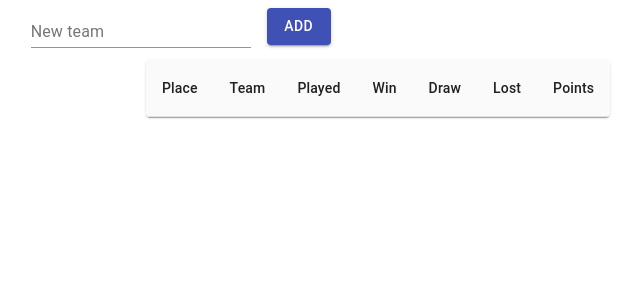
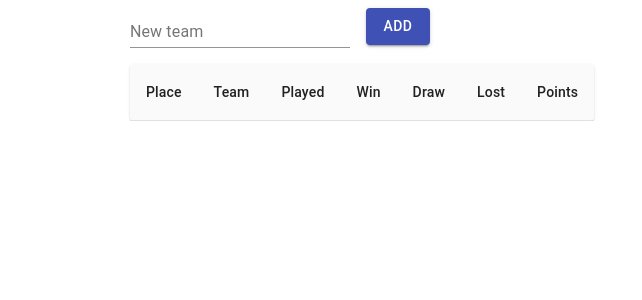
Before and after one commit to mateusas96/tglab-task, a React (Create React App) app: page / in a window 1280 px wide. Shown: the top 300 px of the page, without its empty margins (246-888 px from the left). Built offline with nearby package versions, Linux system fonts and the light colour scheme.

Commit message:
more refactoring

```diff
--- a/src/App.css
+++ b/src/App.css
@@ -6,10 +6,12 @@
 	min-width: 10rem;
 	max-width: 40rem;
 	max-height: 30rem;
+	margin-top: 1rem;
 }
 
 .teamPlaysTableContainer {
 	min-width: 10rem;
 	max-width: 30rem;
 	max-height: 30rem;
+	margin-top: 4rem;
 }
--- a/src/App.js
+++ b/src/App.js
@@ -1,14 +1,27 @@
-import { Button, Grid, TextField } from '@material-ui/core';
+import { Button, Grid, makeStyles, TextField } from '@material-ui/core';
 import React, { useCallback, useState } from 'react';
 import './App.css';
 import { getLocalStorage, setLocalStorage } from './components/LocalStorage';
 import TeamPlaysTable from './components/TeamPlaysTable';
 import TeamsTable from './components/TeamsTable';
 
+const useStyles = makeStyles(() => ({
+	button: {
+		marginLeft: '1rem',
+		marginTop: '0.5rem',
+	},
+	grid: {
+		padding: '0 2rem',
+		overflowX: 'auto',
+	},
+}));
+
 function App() {
 	const [errorMessage, setErrorMessage] = useState('');
 	const [validationPassed, setValidationPassed] = useState(true);
 	const [reloadTable, setReloadTable] = useState(0);
+
+	const classes = useStyles();
 
 	const validate = useCallback((validateOnChange) => {
 		const newTeamName = document.getElementById('teamName').value;
@@ -54,14 +67,14 @@ function App() {
 		teams.push(newTeam);
 
 		setLocalStorage('teams', teams);
-		document.getElementById('teamName').value = null;
+		document.getElementById('teamName').value = '';
 		setReloadTable((oldVal) => oldVal + 1);
 	}, []);
 
 	return (
-		<Grid container spacing={3}>
-			<Grid item xs={12}>
-				<Grid item xs={12} sm={8} justify="center" style={{ textAlign: 'center' }}>
+		<Grid container>
+			<Grid container sm={12} justify="center">
+				<Grid item conatiner className={classes.grid}>
 					<TextField
 						label="New team"
 						id="teamName"
@@ -77,19 +90,15 @@ function App() {
 						onClick={() => {
 							validate(false);
 						}}
-						style={{marginLeft: '1rem', marginTop: '0.5rem'}}
+						className={classes.button}
 					>
 						Add
 					</Button>
-				</Grid>
-			</Grid>
-			<Grid container sm={12} justify="center" spacing={2}>
-				<Grid item conatiner style={{overflowX: 'auto'}}>
 					<TeamsTable
 						reloadTable={reloadTable}
 					/>
 				</Grid>
-				<Grid item conatiner style={{overflowX: 'auto'}}>
+				<Grid item conatiner className={classes.grid}>
 					<TeamPlaysTable
 						reloadTable={reloadTable}
 						setReloadTable={setReloadTable}
```
